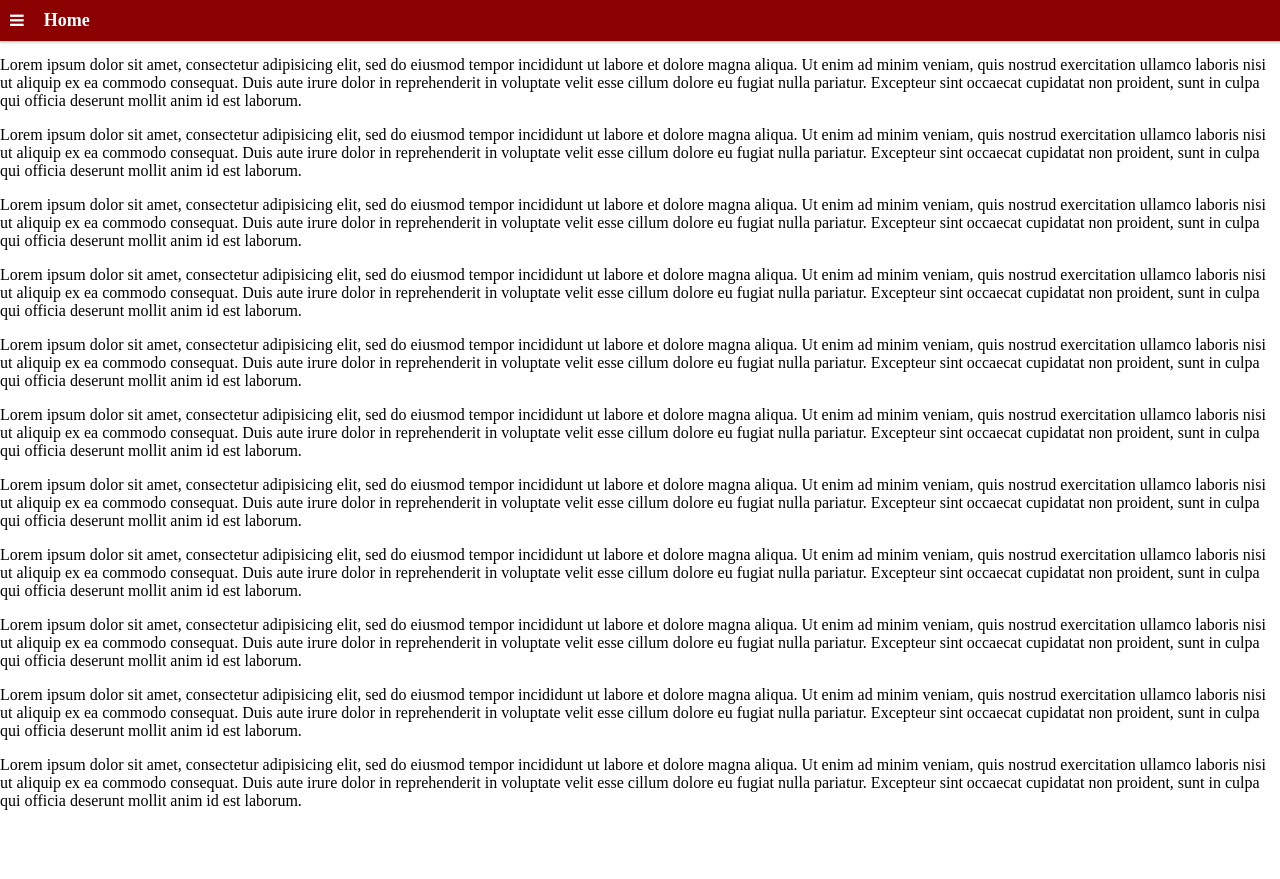
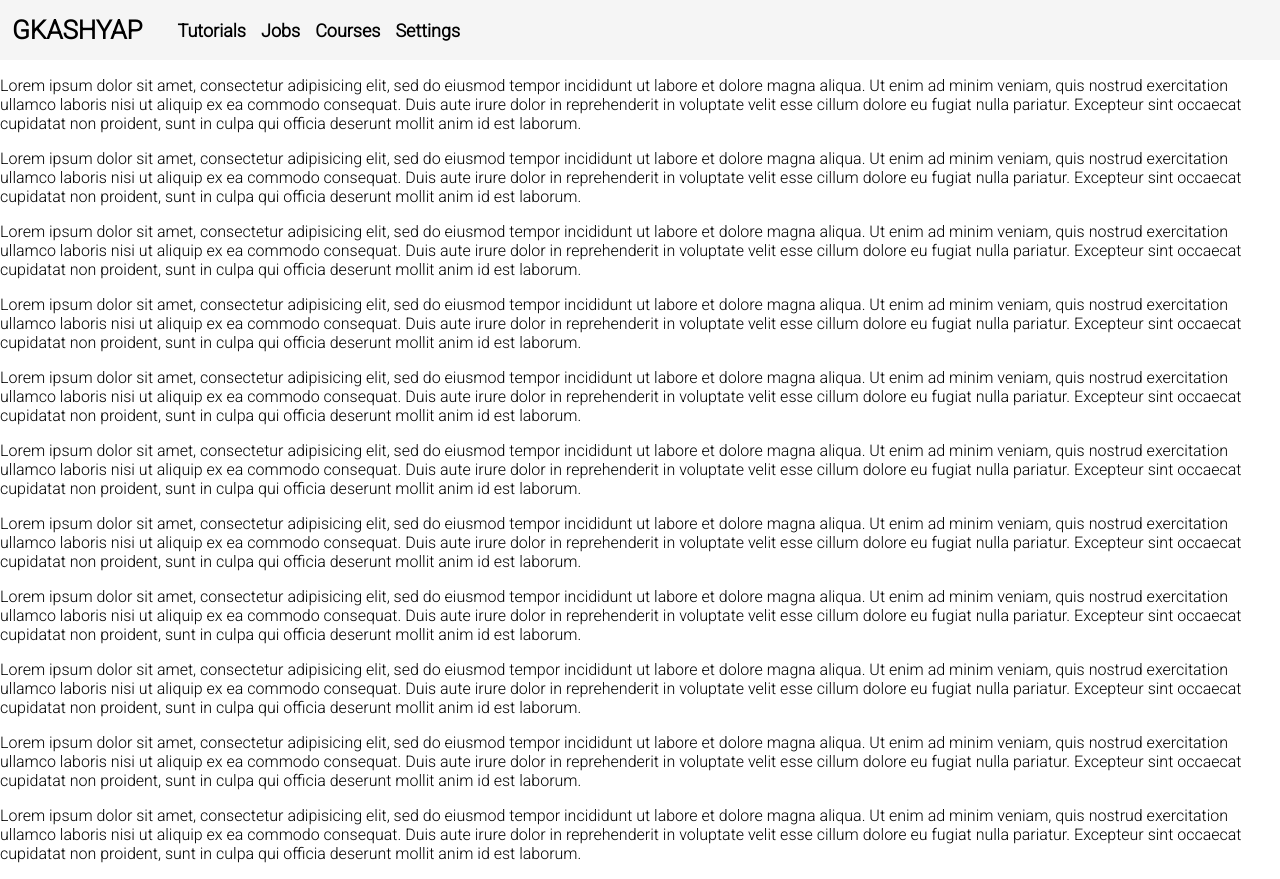
Before and after one commit to govind8061/fixed-top-navbar, a plain HTML site: page index.html in a window 1280 px wide. Before the commit the page ends 826 px from the top, so only its background shows below. Drawn offline with Linux system fonts and the light colour scheme.

Commit message:
correction

```diff
--- a/index.html
+++ b/index.html
@@ -1,17 +1,19 @@
 <!DOCTYPE html>
 <html>
 <head>
-	<link rel="stylesheet" href="https://cdnjs.cloudflare.com/ajax/libs/font-awesome/4.7.0/css/font-awesome.min.css">
+	<link rel="stylesheet" href="https://fonts.googleapis.com/icon?family=Material+Icons">
 	<meta name="viewport" content="width=device-width, initial-scale=1">
 	<link rel="stylesheet" type="text/css" href="style.css">
 	<title>Fixed Top Navbar</title>
 </head>
 <body>
-
 	<!-- navbar Start  -->
 	<div class="container">
-		<div class="item-ic"><i class="fa fa-bars"></i></div>
-		<div class="item-home"><p class="nav-home">Home</p></div>
+		<div class="nav-i"><a href="" class="nav-brand">GKASHYAP</a></div>
+		<div class="nav-i"><a href="" class="nav-i-1">Tutorials</a></div>
+		<div class="nav-i"><a href="" class="nav-i-2">Jobs</a></div>
+		<div class="nav-i"><a href="" class="nav-i-3">Courses</a></div>
+		<div class="nav-i"><a href="" class="nav-i-4">Settings</a></div>
 	</div>
 	<!-- navbar End -->
 
--- a/style.css
+++ b/style.css
@@ -1,30 +1,52 @@
+@import url('https://fonts.googleapis.com/css2?family=Roboto:wght@300&display=swap');
 body{
 	background-color: white;
 	margin: 0;
 }
 .container{
 	display: flex;
-	background-color: darkred;
-	padding: 10px;
 	top: 0;
+	z-index: 1;
 	width: 100%;
-	box-shadow: 0 2px 2px 0 rgba(0, 0, 0, 0.16), 0 0 0 1px rgba(0, 0, 0, 0.08);
+	padding: 12px;
+	position: fixed;
+	max-height: 36px;
+	min-height: 36px;
 	align-items: center;
-	position: fixed;
-	z-index: 1;
-	color: white;
-}
-.nav-home{
-	font-size: 18px;
-	font-weight: bold;
-	margin: 0;
-	padding: 0;
-}
-.item-ic{
-	margin-right: 20px;
+	flex-wrap: wrap;
+	background-color: whitesmoke;
 }
 .content{
 	position: absolute;
-	margin-top: 40px;
 	z-index: 0;
+	margin-top: 60px;
+	font-family: 'Roboto';
 }
+.nav-i a{
+	display: block;
+	color: black;
+	text-decoration: none;
+}
+.nav-i{
+	align-self: center;
+	font-family: 'Roboto';
+	font-weight: bold;
+	margin-right: 15px;
+}
+.nav-brand{
+	font-size: 26px;
+	margin-right: 20px;
+
+}
+.nav-i-1{
+	font-size: 18px;
+}
+.nav-i-2{
+	font-size: 18px;
+}
+.nav-i-3{
+	font-size: 18px;
+}
+.nav-i-4{
+	font-size: 18px;
+}
```
Lines whose indentation alone changed are shown as unchanged.
